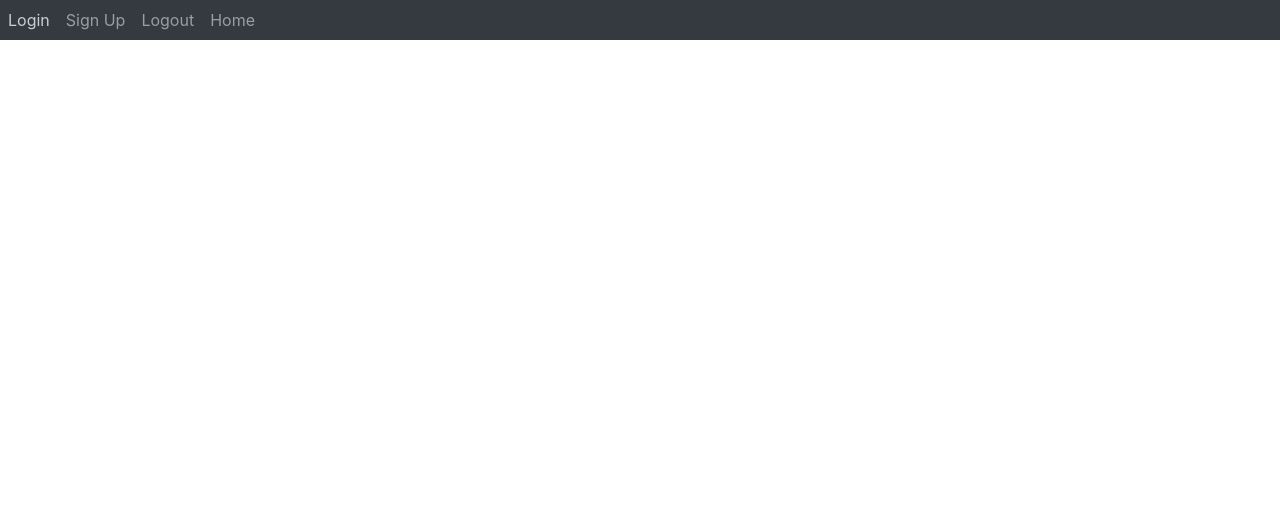
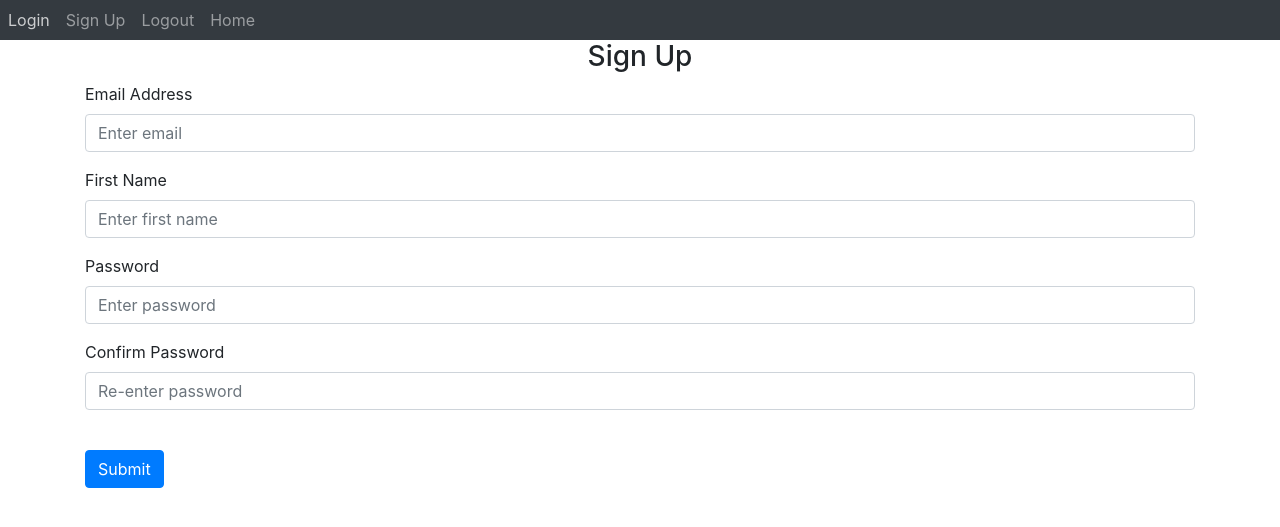
Before and after one commit to Apolloscar/Notepad-Website, a Flask app: page /sign-up in a window 1280 px wide. Shown: the top 527 px of the page. Run offline with Flask 3, Linux system fonts and the light colour scheme; some libraries are stand-ins or nearby versions.

Commit message:
Made sign up form
Does not actually store data yet and needs to hide password when typing it in

```diff
--- a/website/auth.py
+++ b/website/auth.py
@@ -4,7 +4,7 @@ auth = Blueprint('auth', __name__)
 
 @auth.route('/login')
 def login():
-    return render_template("login.html")
+    return render_template("login.html", boolean=True)
 
 @auth.route('/logout')
 def logout():
--- a/website/templates/login.html
+++ b/website/templates/login.html
@@ -2,4 +2,7 @@
 {% block title %}Login{% endblock %}
 
 {%block content%}
+<h1>Login Page</h1>
+
+
 {%endblock%}
--- a/website/templates/sign_up.html
+++ b/website/templates/sign_up.html
@@ -1,2 +1,26 @@
 {% extends "base.html"%}
 {% block title %}Sign Up{% endblock %}
+
+{%block content%}
+<form  method="POST">
+    <h3 align = "center">Sign Up</h3>
+    <div class="form-group">
+        <label for="email">Email Address</label>
+        <input type="email" class = "form-control" id = "email" name = "email" placeholder="Enter email">
+    </div>
+    <div class="form-group">
+        <label for="firstName">First Name</label>
+        <input type="text" class = "form-control" id = "firstName" name = "firstName" placeholder="Enter first name">
+    </div>
+    <div class="form-group">
+        <label for="password1">Password</label>
+        <input type="text" class = "form-control" id = "password1" name = "password1" placeholder="Enter password">
+    </div>
+    <div class="form-group">
+        <label for="password2">Confirm Password</label>
+        <input type="text" class = "form-control" id = "password2" name = "password2" placeholder="Re-enter password">
+    </div>
+    <br/>
+    <button type = "submit" class="btn btn-primary">Submit</button>
+</form>
+{%endblock%}
```
